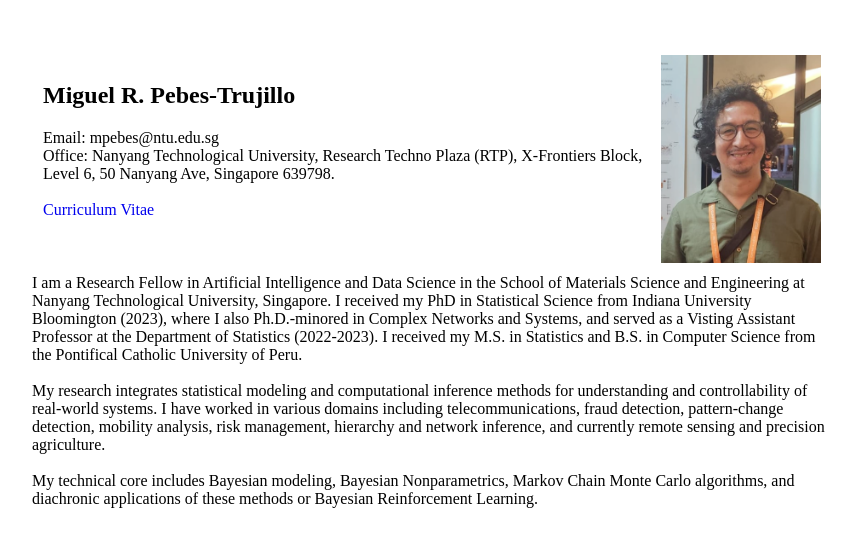
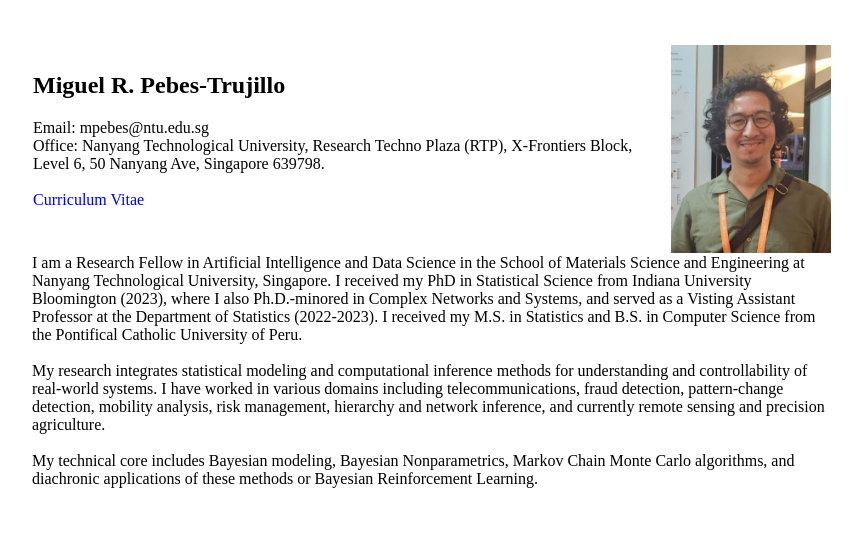
Before and after one commit to miguelpebes/miguelpebes.github.io, a plain HTML site: page index.html in a window 1280 px wide. Shown: the whole page, without its empty margins (208-1070 px from the left). Drawn offline with Linux system fonts and the light colour scheme.

Commit message:
Add files via upload

```diff
--- a/index.html
+++ b/index.html
@@ -9,7 +9,7 @@
 <body>
 
 	<div class="div">
-		<center><table width="100%" style="border-spacing: 10px;">
+		<center><table width="100%" style="border-spacing: 0px;">
 			<tr>
 			   <td>
 			   <h2>Miguel R. Pebes-Trujillo</h2>
```
